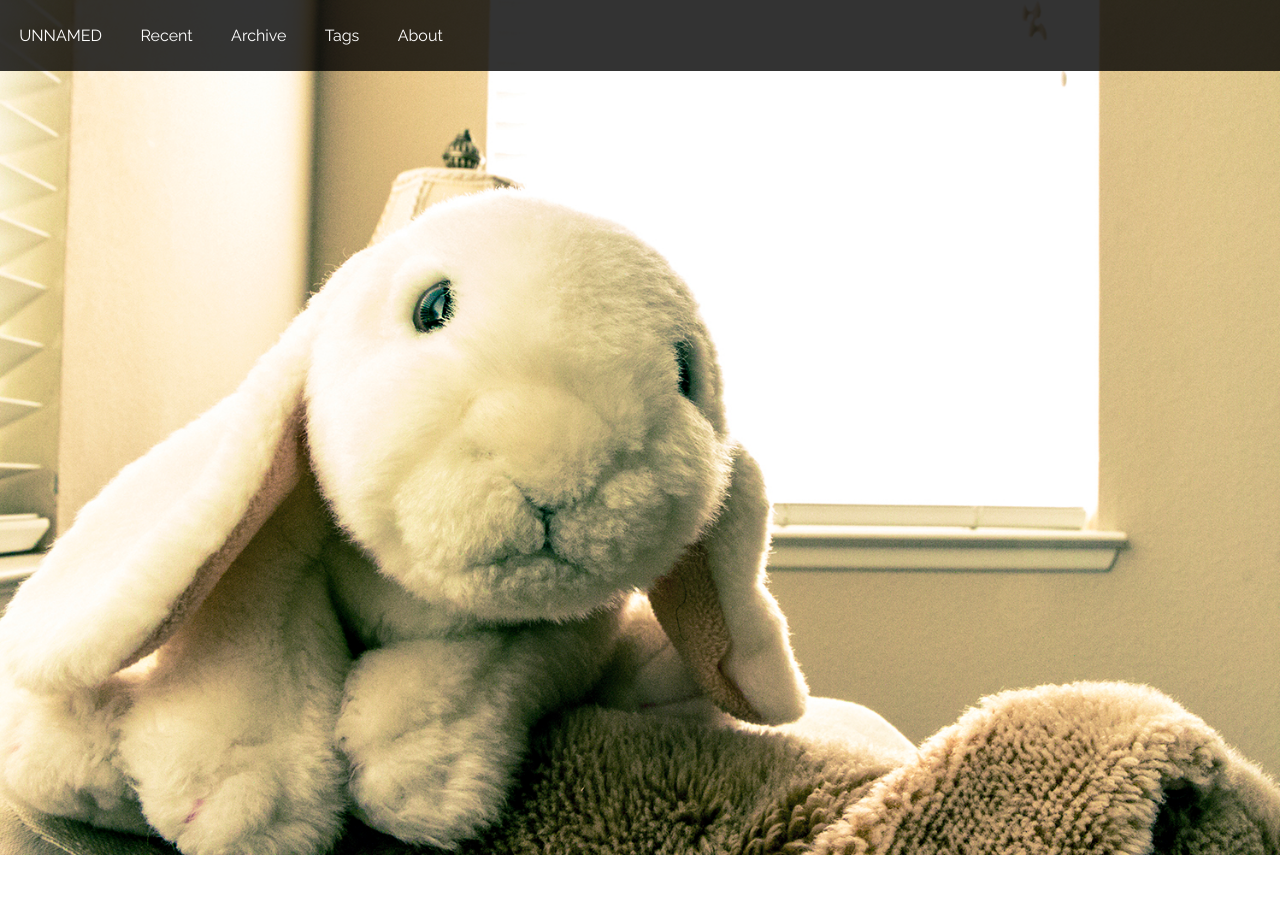
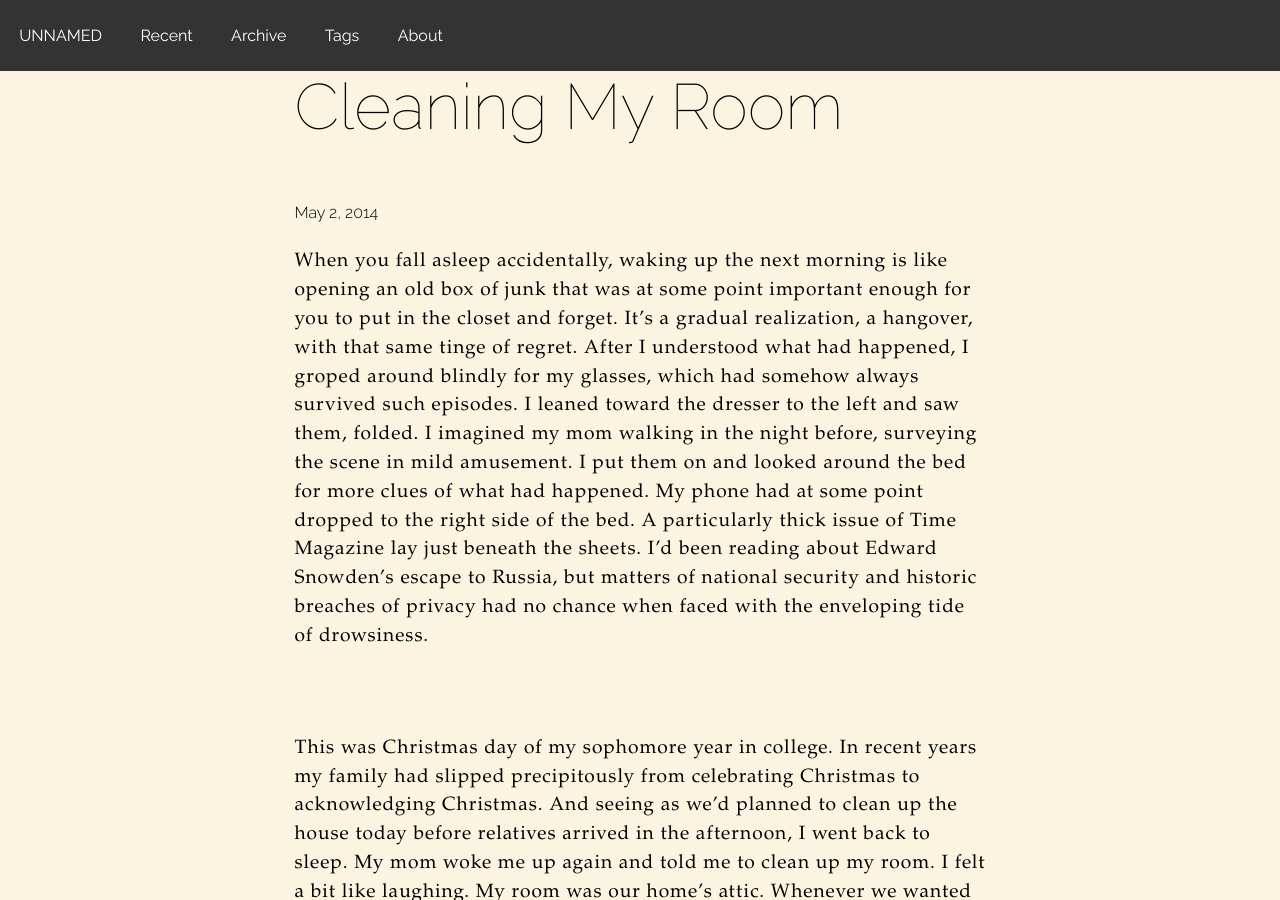
Before and after one commit to jk5228/unnamed, a Jekyll site: the page built from _posts/2014-05-02-cleaning.md, in a window 1280 px wide and 900 px high. Built offline with Jekyll 4.4.1, drawn with Linux system fonts in a browser that asks for light colours; Markdown is read by kramdown in place of the engine named in the settings.

```diff
--- a/_layouts/post.html
+++ b/_layouts/post.html
@@ -52,7 +52,7 @@
 </head>
 <body>
 	{% include navbar.html %}
-	<div class="opening" id="article-img"></div>
+	<!-- <div class="opening" id="article-img"></div> -->
 	<div class="content" id="article-div">
 		<div class="article">
 			<p></p>
```
